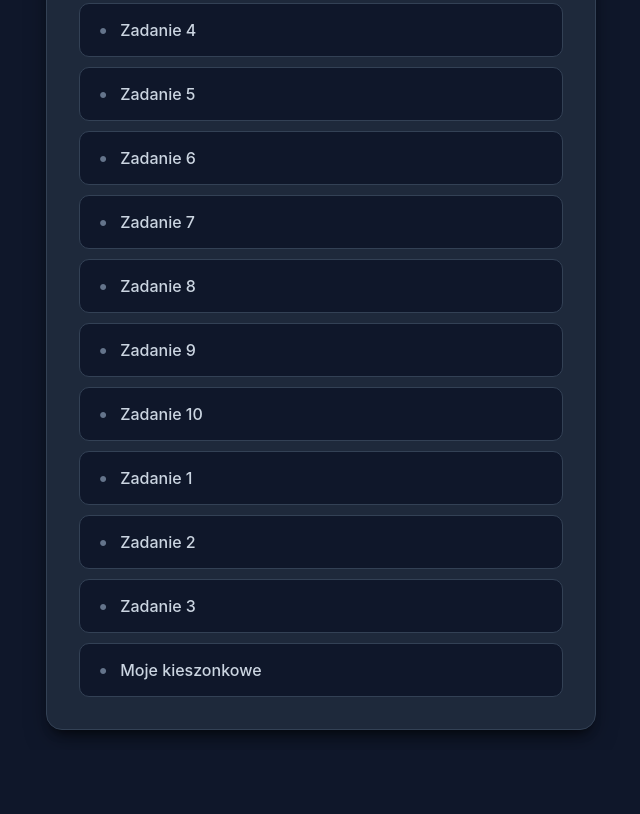
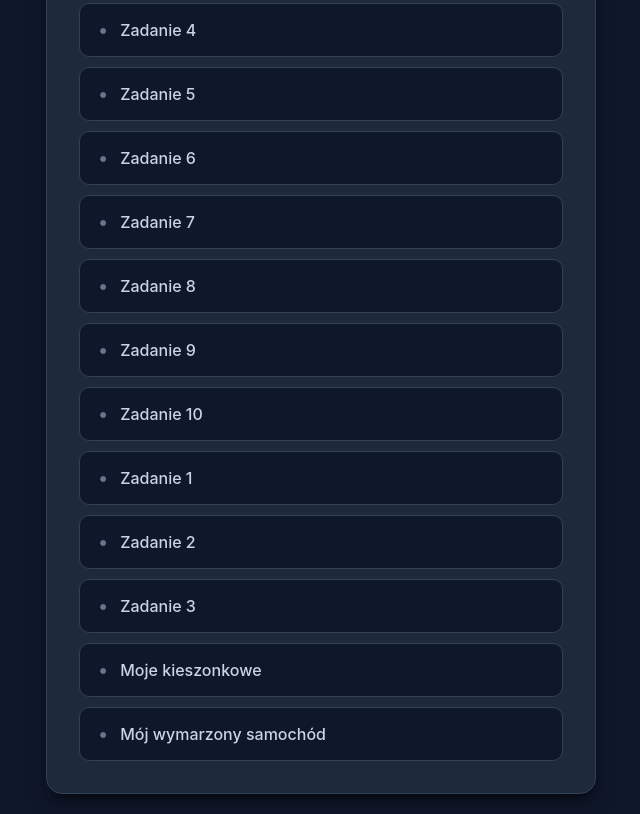
Before and after one commit to szulka/Moje-zadania-, a plain HTML site: page index.html in a window 1280 px wide. Shown: the part 381-1195 px from the top of the page, without its empty margins (319-959 px from the left). Before the commit the page ends 1131 px from the top, so only its background shows below. Drawn offline with Linux system fonts and the light colour scheme.

Commit message:
Update index.html

```diff
--- a/index.html
+++ b/index.html
@@ -147,6 +147,7 @@
        <li><a class="task-item" href="zadania/zadanie12.html">Zadanie 2</a></li>
        <li><a class="task-item" href="zadania/zadanie13.html">Zadanie 3</a></li>
        <li><a class="task-item" href="zadania/zadanie14.html">Moje kieszonkowe</a></li>
+    <li><a class="task-item" href="zadania/zadanie15.html">Mój wymarzony samochód</a></li>
     </ul>
 </main>
     </div>
```
